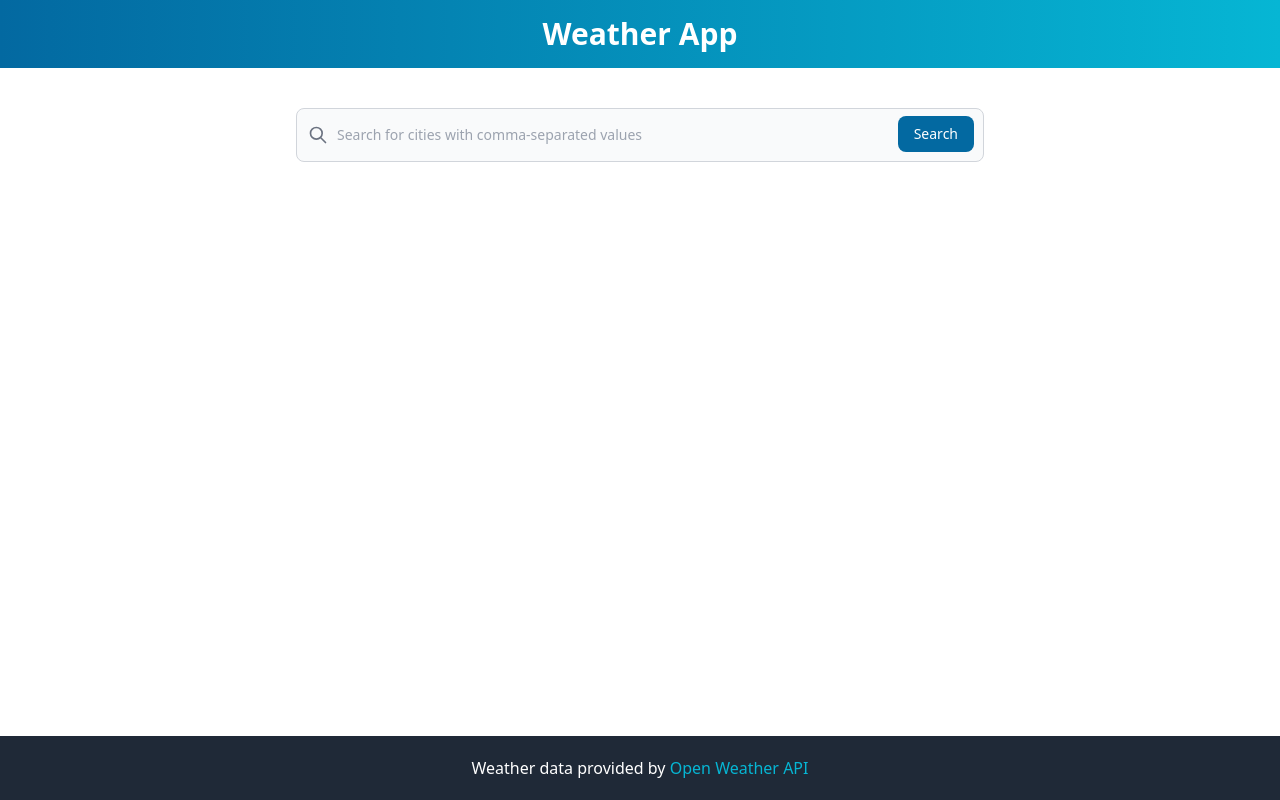
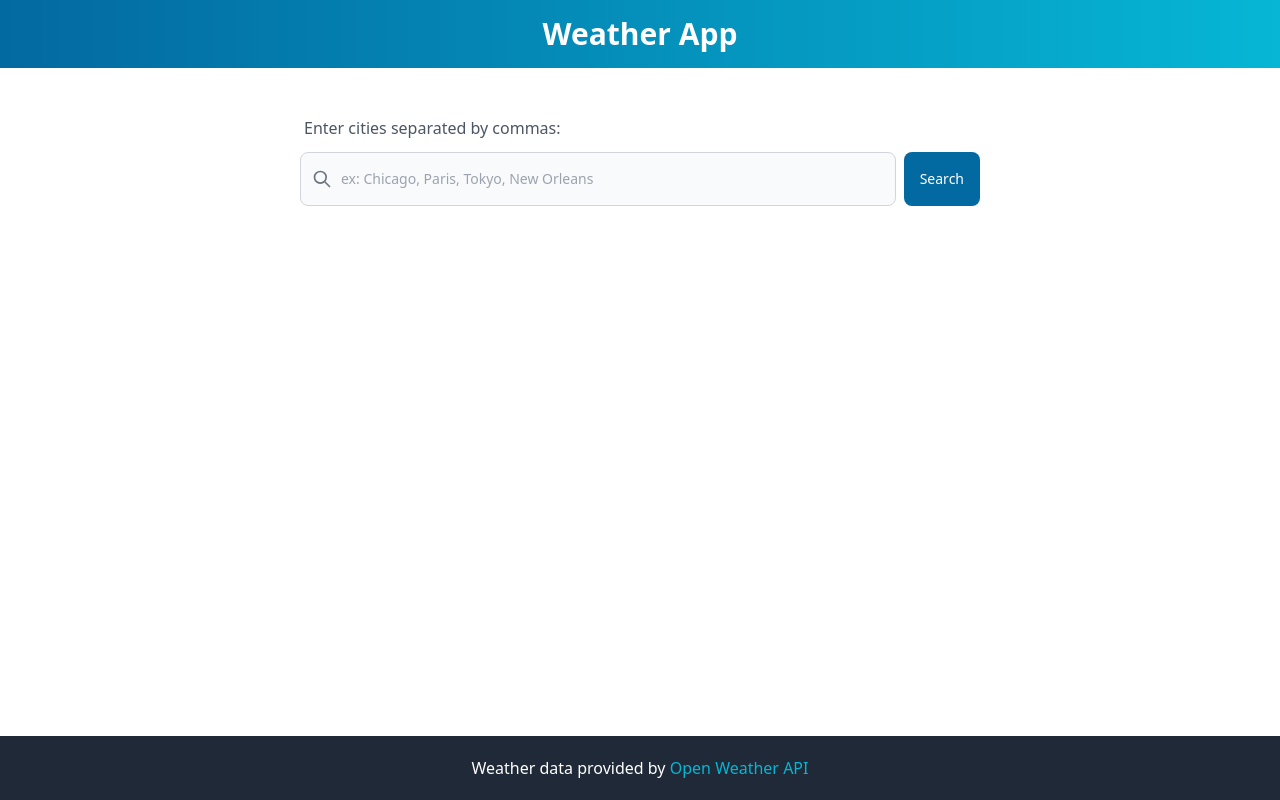
Before and after one commit to gaylem/weather-app, a React app: page / in a window 1280 px wide. Built offline with nearby package versions, Linux system fonts and the light colour scheme.

Commit message:
Add loading and error messages to search bar

```diff
--- a/src/Components/SearchBar.jsx
+++ b/src/Components/SearchBar.jsx
@@ -1,16 +1,20 @@
 import React, { useState } from 'react';
 import AllWeather from './AllWeather.jsx';
 
-// TODO: Add error messaging and improve search bar design on mobile devices
+//! Added success and error messaging
 const SearchBar = () => {
   const [city, setCity] = useState('');
   const [cities, setCities] = useState([]);
   const [weatherData, setWeatherData] = useState(null);
+  const [error, setError] = useState(null);
+  const [loading, setLoading] = useState(false);
 
   const baseUrl = process.env.REACT_APP_NODE_ENV === 'production' ? 'https://bain-weather-app-1bb2d43eb419.herokuapp.com/' : 'http://127.0.0.1:5001';
 
   const handleSubmit = async e => {
     e.preventDefault();
+    setLoading(true);
+    setError(null);
 
     try {
       // Cities typed into search box are turned into an array and the state is updated
@@ -35,28 +39,46 @@ const SearchBar = () => {
     } catch (error) {
       //TODO: Remove console logs from prod build with Terser
       console.error(error);
+      setError('Failed to fetch weather data. Please try again.');
       setWeatherData(null);
+    } finally {
+      setLoading(false);
     }
   };
 
   return (
     <div className='max-w-3xl mx-auto p-2 md:p-5 lg:p-10'>
       <form className='max-w-1xl mx-auto' onSubmit={handleSubmit}>
-        <label htmlFor='default-search' className='mb-2 text-sm font-medium text-gray-900 sr-only'>
-          Search
+        <label htmlFor='default-search'>
+          <p className='p-2 text-gray-600'>Enter cities separated by commas:</p>
         </label>
-        <div className='relative'>
-          <div className='flex absolute inset-y-0 left-0 items-center pl-3 pointer-events-none'>
-            <svg className='w-5 h-5 text-gray-500' fill='none' stroke='currentColor' viewBox='0 0 24 24' xmlns='http://www.w3.org/2000/svg'>
-              <path strokeLinecap='round' strokeLinejoin='round' strokeWidth='2' d='M21 21l-6-6m2-5a7 7 0 11-14 0 7 7 0 0114 0z'></path>
-            </svg>
+        <div className='flex justify-center flex-wrap'>
+          <div className='relative flex-grow'>
+            <div className='flex items-center'>
+              <div className='flex absolute inset-y-0 left-0 items-center pl-4 pointer-events-none'>
+                <svg className='w-5 h-5 text-gray-500' fill='none' stroke='currentColor' viewBox='0 0 24 24' xmlns='http://www.w3.org/2000/svg'>
+                  <path strokeLinecap='round' strokeLinejoin='round' strokeWidth='2' d='M21 21l-6-6m2-5a7 7 0 11-14 0 7 7 0 0114 0z'></path>
+                </svg>
+              </div>
+              <input type='search' id='default-search' className='block p-4 pl-10 m-1 w-full text-sm text-gray-900 bg-gray-50 rounded-lg border border-gray-300 focus:ring-sky-500 focus:border-sky-50' placeholder='ex: Chicago, Paris, Tokyo, New Orleans' required value={city} onChange={e => setCity(e.target.value)} aria-label='Enter city names separated by commas' />
+            </div>
           </div>
-          <input type='search' id='default-search' className='block p-4 pl-10 w-full text-sm text-gray-900 bg-gray-50 rounded-lg border border-gray-300 focus:ring-sky-500 focus:border-sky-50' placeholder='Search for cities with comma-separated values' required value={city} onChange={e => setCity(e.target.value)} />
-          <button type='submit' className='btn-primary absolute right-2.5 bottom-2.5'>
+          <button type='submit' className='search-btn' aria-label='Search'>
             Search
           </button>
         </div>
       </form>
+      {/* Loading message */}
+      {loading && (
+        <div className='flex justify-center text-green-600 p-2'>
+          <p>Loading weather data...</p>
+        </div>
+      )}
+      {/* Error message */}
+      <div className='flex justify-center text-red-500 p-2' role='alert' aria-live='assertive'>
+        {error && <p>{error}</p>}
+      </div>
+      {/* Weather Data */}
       <div className='flex flex-wrap space-x-2'>{weatherData && <AllWeather weatherData={weatherData} cities={cities} />}</div>
     </div>
   );
```
